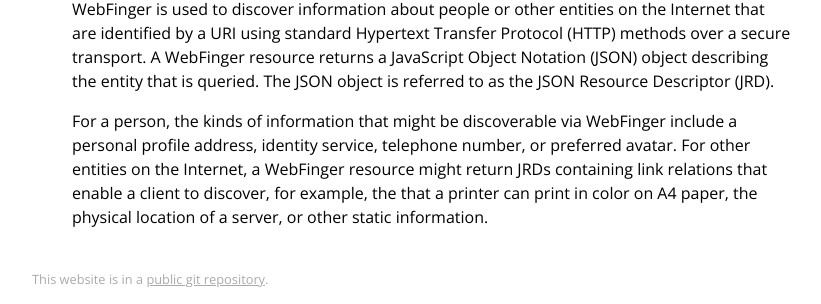
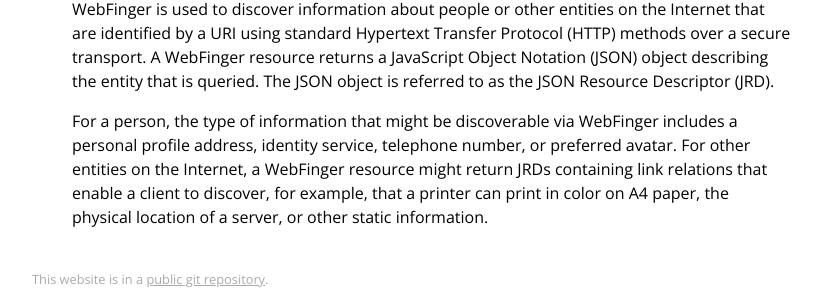
Before and after one commit to webfinger/webfinger.net, a Jekyll site: the page built from index.md, in a window 1280 px wide. Shown: the part 303-607 px from the top of the page, without its empty margins (208-1029 px from the left). Built offline with Jekyll 4.4.1, drawn with Linux system fonts in a browser that asks for light colours; nearby versions of some CDN libraries.

Commit message:
Spec text update on homepage
The original rfc7033 spec, evidently, contained an error ("for example,
the that a") which made me squint at this paragraph a bit. Looking at
the official spec on the IETF website, it seems like there were a couple
updates to the quote that currently appears on webfinger.net, this patch
updates the quote from the spec to its most recent version (even though
I think changing "include" to "includes" below is not grammatically
correct).

```diff
--- a/index.md
+++ b/index.md
@@ -16,9 +16,9 @@
 > is queried. The JSON object is referred to as the JSON Resource Descriptor
 > (JRD).
 >
-> For a person, the kinds of information that might be discoverable via
-> WebFinger include a personal profile address, identity service, telephone
+> For a person, the type of information that might be discoverable via
+> WebFinger includes a personal profile address, identity service, telephone
 > number, or preferred avatar.  For other entities on the Internet, a WebFinger
 > resource might return JRDs containing link relations that enable a client to
-> discover, for example, the that a printer can print in color on A4 paper, the
+> discover, for example, that a printer can print in color on A4 paper, the
 > physical location of a server, or other static information.
```
